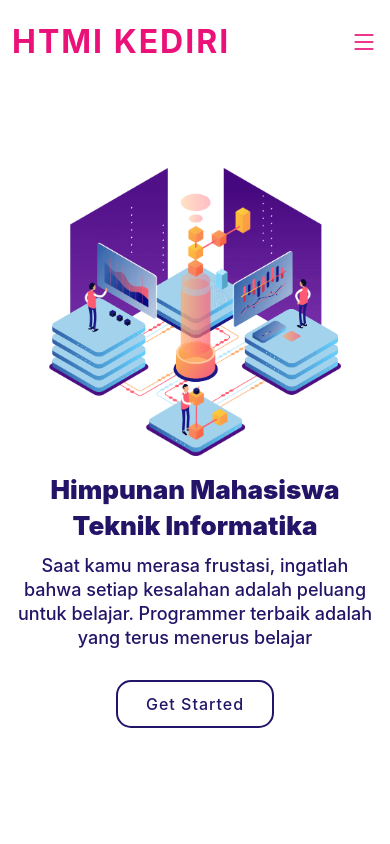
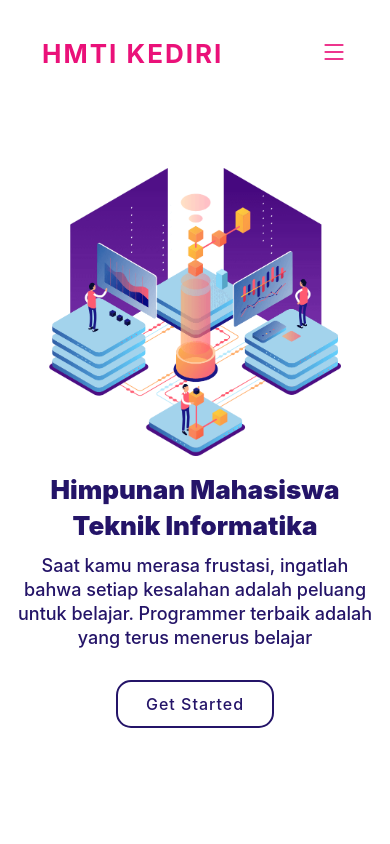
Before and after one commit to aryaw05/Website-Biro, a plain HTML site: page index.html in a window 390 px wide. Shown: the top 844 px of the page. Drawn offline with Linux system fonts and the light colour scheme.

Commit message:
navbar update

```diff
--- a/assets/css/style.css
+++ b/assets/css/style.css
@@ -126,7 +126,7 @@ h6 {
 #header {
   transition: all 0.5s;
   z-index: 997;
-  padding: 20px 0;
+  padding: 10px 0;
 }
 /* #header h1.logo a {
 } */
@@ -135,7 +135,7 @@ h6 {
   background: var(--secondary-color);
   color: white;
   /* backdrop-filter: blur(4px); */
-  padding: 12px 0;
+  padding: 10px 0;
 }
 #header.header-scrolled h1.logo a {
   color: white;
@@ -150,12 +150,9 @@ h6 {
 #header.header-scrolled ul li a.nav-content {
   color: white;
 }
-#header.header-scrolled ul li a.dropdown-title{
+#header.header-scrolled ul li a.dropdown-title {
   color: white;
 }
-
-
-
 
 #header .logo {
   font-size: 32px;
@@ -182,10 +179,10 @@ h6 {
 /**
 * Desktop Navigation
 */
-#header.header-scrolled nav .mobile-nav-toggle{
+#header.header-scrolled nav .mobile-nav-toggle {
   color: white;
 }
-nav .mobile-nav-toggle{
+nav .mobile-nav-toggle {
   color: var(--secondary-color);
 }
 .navbar {
@@ -544,6 +541,23 @@ nav .mobile-nav-toggle{
 }
 
 @media (max-width: 768px) {
+  #header.header-scrolled,
+  #header.header-inner-pages {
+    /* padding: 10px; */
+    border-radius: 30px;
+    padding: 20px 15px;
+
+  }
+  #header {
+    padding: 20px 15px;
+    margin: 10px;
+    padding: 20px;
+    border-radius: 30px;
+  }
+  #header .logo a {
+    font-size: 26px;
+    text-align: center;
+  }
   #hero h1 {
     font-size: 26px;
     line-height: 36px;
@@ -634,7 +648,7 @@ section {
 /*--------------------------------------------------------------
 # About
 --------------------------------------------------------------*/
-.about{
+.about {
   padding: 100px 0 0 0;
 }
 .about .content h3 {
--- a/index.html
+++ b/index.html
@@ -49,7 +49,7 @@
     <!-- ======= Header ======= -->
     <header id="header" class="fixed-top">
       <div class="container d-flex align-items-center justify-content-between">
-        <h1 class="logo"><a href="index.html">Htmi Kediri</a></h1>
+        <h1 class="logo"><a href="index.html">Hmti Kediri</a></h1>
         <!-- Uncomment below if you prefer to use an image logo -->
         <!-- <a href="index.html" class="logo"><img src="assets/img/logo.png" alt="" class="img-fluid"></a>-->
 
```
